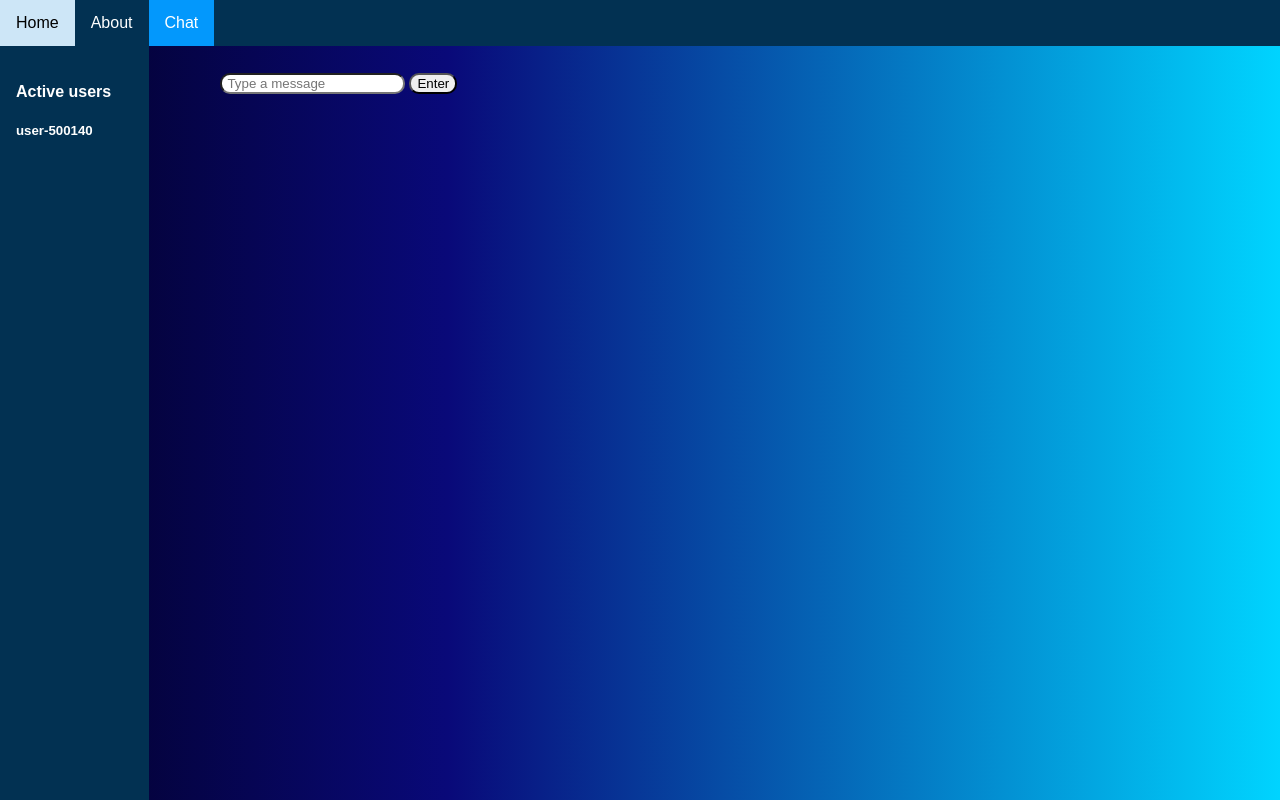
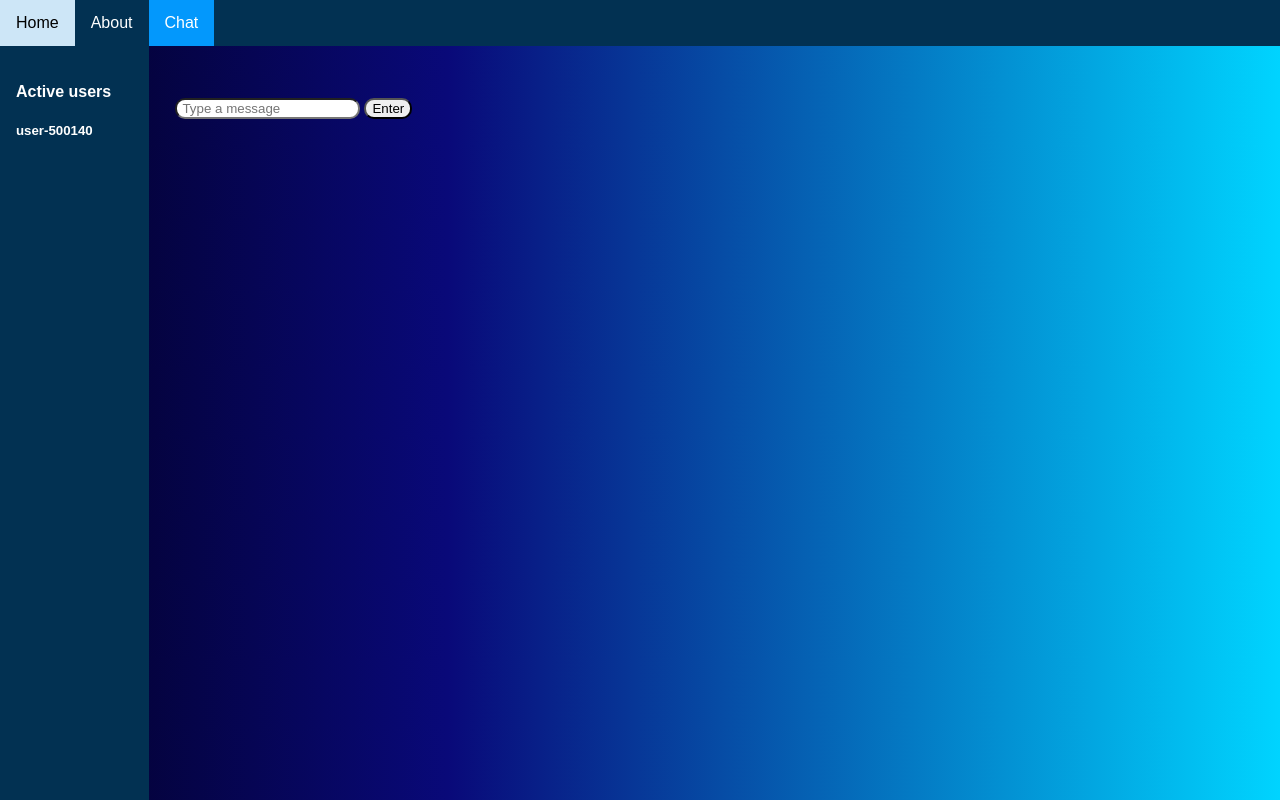
Before and after one commit to u09db23/CA4, a website: page ca4/public/chat.html in a window 1280 px wide. Drawn offline with nearby package versions, Linux system fonts and the light colour scheme; no server answers; a web font is replaced by a local one.

Commit message:
relocated chat message form

```diff
--- a/ca4/public/css/demo.css
+++ b/ca4/public/css/demo.css
@@ -13,16 +13,22 @@
   font-style: normal;
 }
 
+  #chat-body {
+    background: rgb(2,0,36);
+    background: linear-gradient(90deg, rgba(2,0,36,1) 0%, rgba(9,9,121,1) 35%, #00d4ff 100%);
+  }
 
 
-  #chat-body {
-    background: rgb(2,0,36);
-    background: linear-gradient(90deg, rgba(2,0,36,1) 0%, rgba(9,9,121,1) 35%, rgba(0,212,255,1) 100%);
+  .outgoing__message {
+    color: rgb(252, 235, 3);
+  }
+
+  .incoming__message {
+    color: rgb(136, 252, 3)
   }
 
   .message_form__button {
    border-radius: 10px;
-
   }
 
   .message_form__button:hover {
@@ -38,7 +44,10 @@
   }
 
   .message_form {
-
+   padding: 25px;
+   position: absolute;
+   left: 150px;
+   height: 120px;
   }
 
   /* Style the side navigation */
@@ -48,7 +57,7 @@
     position: fixed;
     z-index: 1;
     top: 0;
-    left: 0;
+    left: 0px;
     background-color: #023152;
     overflow-x: hidden;
     margin-top: 46px;
```
